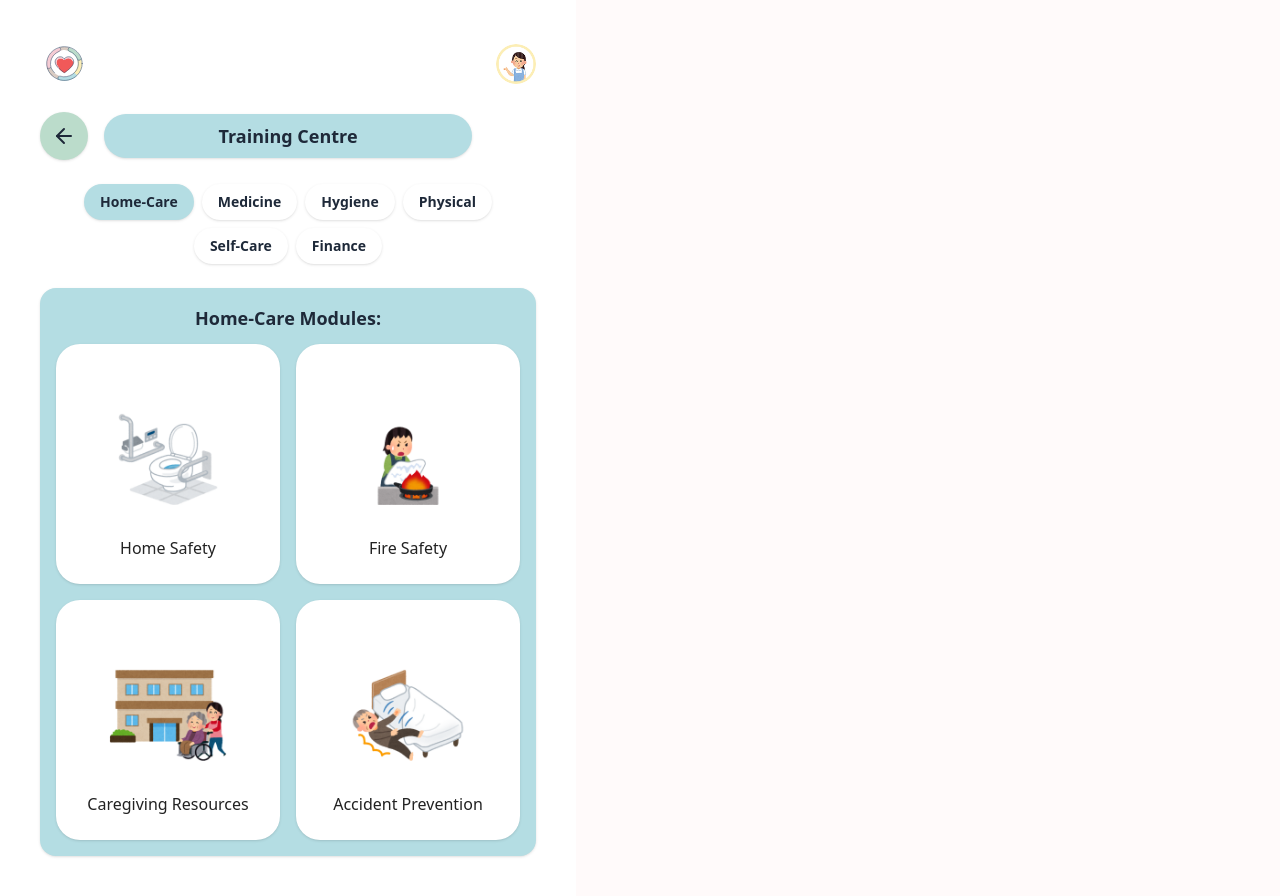
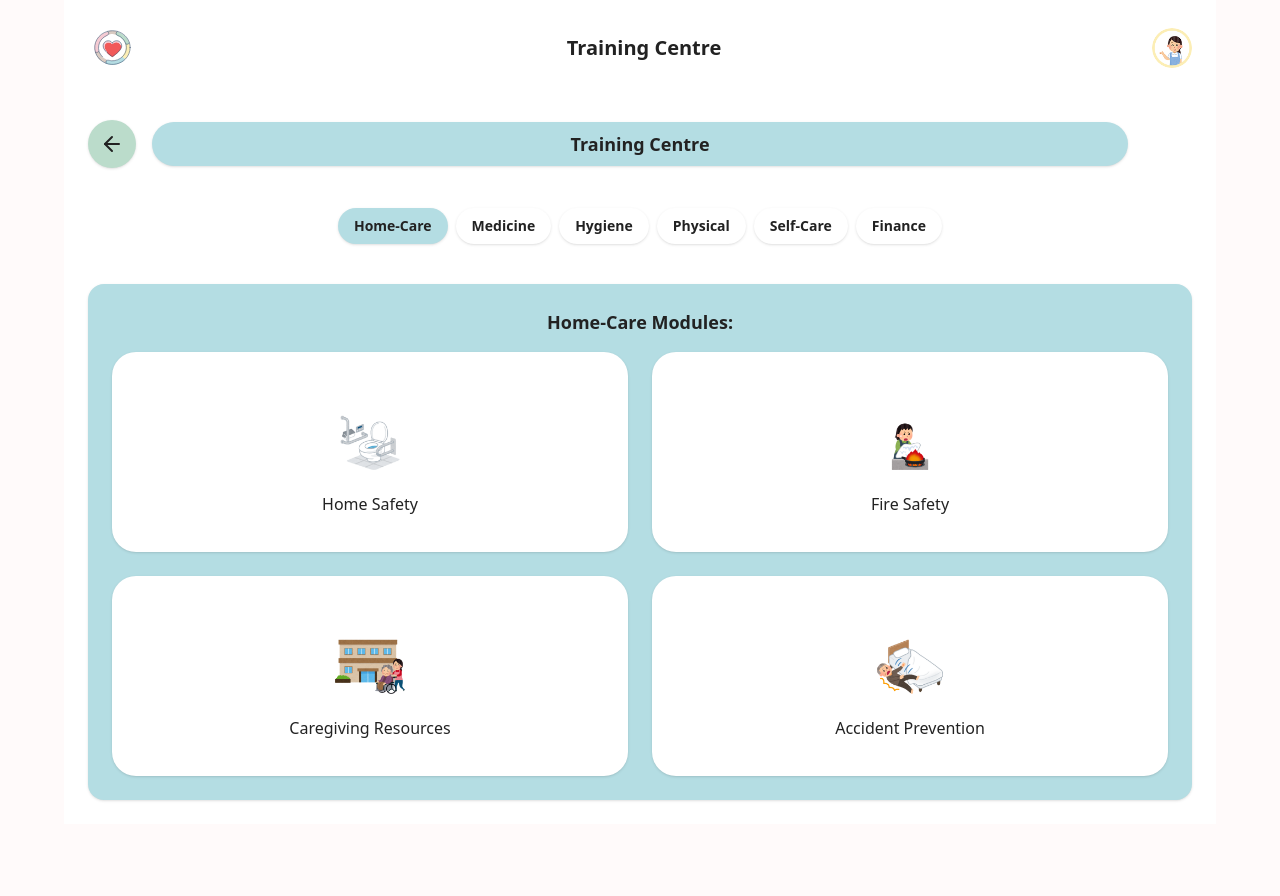
Before and after one commit to magentaong/BefriendersCircle, a React (Vite) app in the folder client/: page /training in a window 1280 px wide. After the commit the page ends 824 px from the top, so only its background shows below. Built offline with nearby package versions, Linux system fonts and the light colour scheme; sample sign-in values are in the browser's storage.

Commit message:
Update Training.tsx

```diff
--- a/client/src/pages/Training.tsx
+++ b/client/src/pages/Training.tsx
@@ -1,5 +1,4 @@
-import { Link } from "react-router-dom";
-import Navigation from "../components/Navigation";
+import { Link, useNavigate } from "react-router-dom";
 import { ArrowLeft, ArrowRight } from "lucide-react";
 
 const modules = [
@@ -26,73 +25,87 @@ const modules = [
 ];
 
 export default function Training() {
+  const navigate = useNavigate();
+  const token = localStorage.getItem("token");
+  const isLoggedIn = Boolean(token);
+
   return (
-    <main className="bg-white text-gray-800 flex flex-col items-center gap-4 w-full max-w-6xl md:max-w-xl md:p-10 min-h-screen">
-      <Navigation />
+    <main className="bg-white text-charcoal flex flex-col items-center gap-4 w-full max-w-6xl mx-auto px-4 md:px-6 py-4 md:py-6 min-h-screen">
+      {/* Header with Logo and Profile */}
+      <header className="flex justify-between items-center w-full mb-6 md:mb-8">
+        <Link to="/">
+          <img src="/ESC.svg" alt="BefriendersCircle Logo" className="h-10 w-10 md:h-12 md:w-12" />
+        </Link>
+        <h1 className="text-lg md:text-xl font-bold text-charcoal">Training Centre</h1>
+        {isLoggedIn && (
+          <Link to="/profile">
+            <img src="/Avatar.png" alt="User Profile" className="h-8 w-8 md:h-10 md:w-10 rounded-full" />
+          </Link>
+        )}
+      </header>
 
-      {/* Tabs & Navigation */}
-      <div className="flex items-center justify-between w-full mt-2">
+      {/* Navigation */}
+      <div className="flex items-center justify-between w-full mb-4 md:mb-6">
         {/* Left Arrow */}
         <Link to="/resources">
-          <button className="w-12 h-12 rounded-full bg-pistachio shadow text-lg flex items-center justify-center">
-            <ArrowLeft className="w-6 h-6" />
+          <button className="w-10 h-10 md:w-12 md:h-12 rounded-full bg-pistachio shadow text-lg flex items-center justify-center">
+            <ArrowLeft className="w-5 h-5 md:w-6 md:h-6" />
           </button>
         </Link>
 
         {/* Centered Title */}
-        <h1 className="text-lg font-bold bg-serene px-6 py-2 rounded-xl shadow text-center flex-grow mx-4">
+        <h2 className="text-base md:text-lg font-bold bg-serene px-4 md:px-6 py-2 rounded-xl shadow text-center flex-grow mx-2 md:mx-4">
           Training Centre
-        </h1>
+        </h2>
 
         {/* Right Arrow */}
-        <button className="w-12 h-12 rounded-full bg-white shadow text-lg flex items-center justify-center opacity-0">
-          {/* Empty right button for spacing (or add link if carousel/more pages) */}
-          <ArrowRight className="w-6 h-6" />
+        <button className="w-10 h-10 md:w-12 md:h-12 rounded-full bg-white shadow text-lg flex items-center justify-center opacity-0">
+          <ArrowRight className="w-5 h-5 md:w-6 md:h-6" />
         </button>
       </div>
 
-      {/* Filter Tabs */}
-      <div className="flex flex-wrap gap-2 w-full justify-center my-2">
-        <button className="px-4 py-2 rounded-full bg-serene text-sm font-semibold shadow">
+      {/* Filter Tabs - Mobile Responsive */}
+      <div className="flex flex-wrap gap-2 w-full justify-center mb-4 md:mb-6">
+        <button className="px-3 md:px-4 py-2 rounded-full bg-serene text-sm font-semibold shadow">
           Home-Care
         </button>
-        <button className="px-4 py-2 rounded-full bg-white text-sm font-semibold shadow">
+        <button className="px-3 md:px-4 py-2 rounded-full bg-white text-sm font-semibold shadow">
           Medicine
         </button>
-        <button className="px-4 py-2 rounded-full bg-white text-sm font-semibold shadow">
+        <button className="px-3 md:px-4 py-2 rounded-full bg-white text-sm font-semibold shadow">
           Hygiene
         </button>
-        <button className="px-4 py-2 rounded-full bg-white text-sm font-semibold shadow">
+        <button className="px-3 md:px-4 py-2 rounded-full bg-white text-sm font-semibold shadow">
           Physical
         </button>
-        <button className="px-4 py-2 rounded-full bg-white text-sm font-semibold shadow">
+        <button className="px-3 md:px-4 py-2 rounded-full bg-white text-sm font-semibold shadow">
           Self-Care
         </button>
-        <button className="px-4 py-2 rounded-full bg-white text-sm font-semibold shadow">
+        <button className="px-3 md:px-4 py-2 rounded-full bg-white text-sm font-semibold shadow">
           Finance
         </button>
       </div>
 
-      {/* Module Card Grid */}
+      {/* Module Card Grid - Mobile Responsive */}
       <section className="w-full flex-1 flex flex-col items-center">
-        <div className="bg-serene rounded-2xl p-4 w-full shadow">
-          <h2 className="text-base md:text-lg font-bold mb-3 text-center">
+        <div className="bg-serene rounded-2xl p-4 md:p-6 w-full shadow">
+          <h2 className="text-base md:text-lg font-bold mb-3 md:mb-4 text-center">
             Home-Care Modules:
           </h2>
-          <div className="grid grid-cols-1 sm:grid-cols-2 gap-4">
+          <div className="grid grid-cols-1 sm:grid-cols-2 gap-4 md:gap-6">
             {modules.map((mod) => (
               <Link
                 to={mod.path}
                 key={mod.title}
-                className="bg-white rounded-xl flex flex-col items-center justify-center p-6 min-h-[220px] min-w-[180px] shadow hover:scale-105 transition"
+                className="bg-white rounded-xl flex flex-col items-center justify-center p-4 md:p-6 min-h-[180px] md:min-h-[200px] shadow hover:scale-105 transition"
               >
                 <img
                   src={mod.img}
                   alt={mod.title}
-                  className="w-32 h-32 sm:w-40 sm:h-40 object-contain mb-2"
+                  className="w-20 h-20 md:w-24 md:h-24 object-contain mb-2"
                   loading="lazy"
                 />
-                <span className="font-medium text-base text-charcoal">{mod.title}</span>
+                <span className="font-medium text-sm md:text-base text-charcoal text-center">{mod.title}</span>
               </Link>
             ))}
           </div>
```
